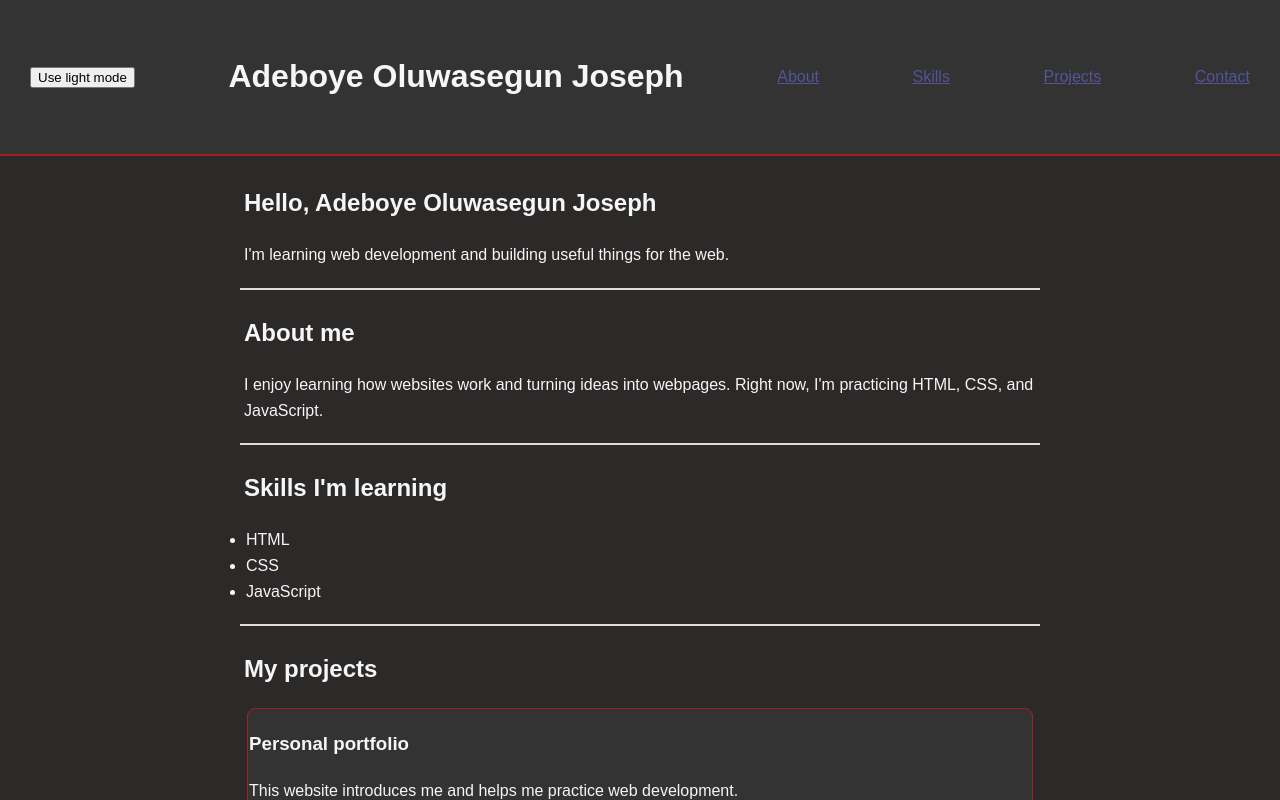
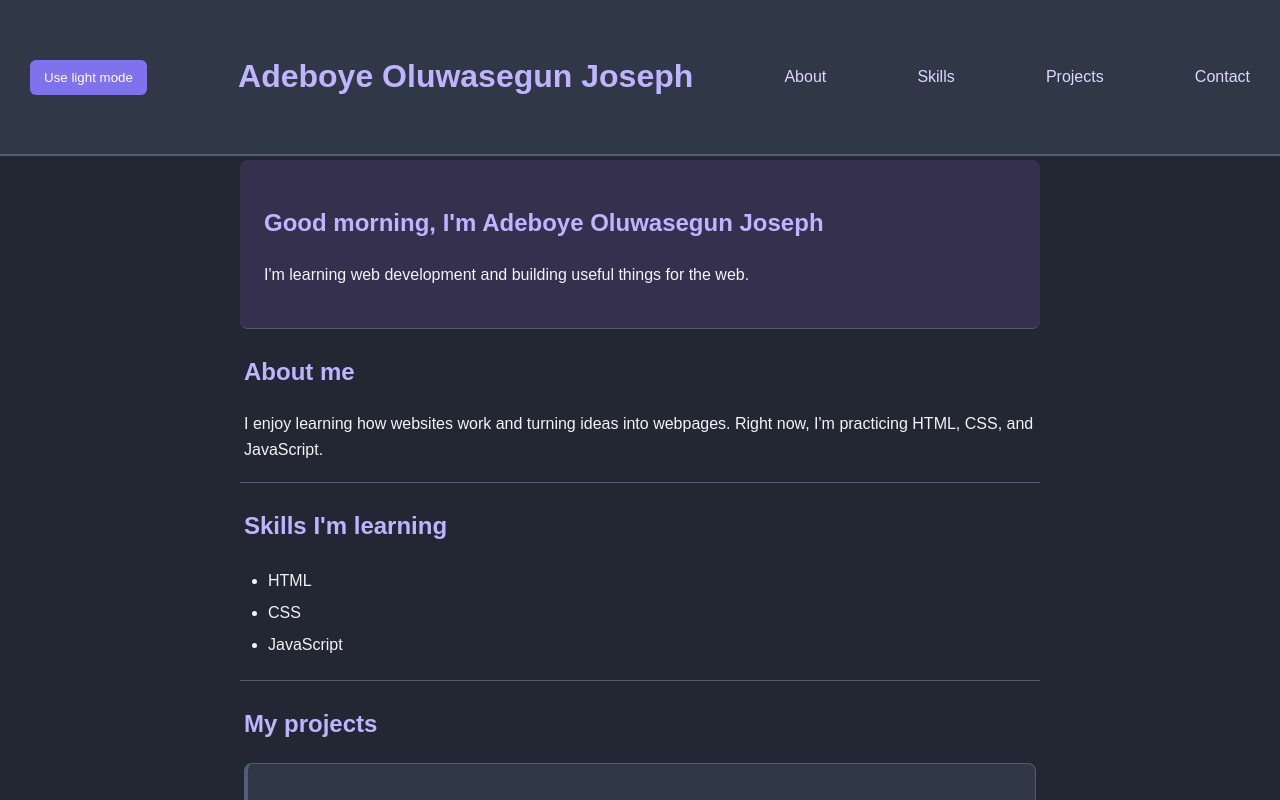
Before and after one commit to adeboyesegun49-a11y/about_me, a plain HTML site: page index.html in a window 1280 px wide. Both pictures are taken after a click on the button "Use dark mode". Shown: the top 800 px of the page. Drawn offline with Linux system fonts and the light colour scheme.

Commit message:
Modified

```diff
--- a/index.html
+++ b/index.html
@@ -19,7 +19,7 @@
 
     <main>
       <section id="home">
-        <h2>Hello, Adeboye Oluwasegun Joseph</h2>
+        <h2 id="greeting">Hello, Adeboye Oluwasegun Joseph</h2>
         <p>I'm learning web development and building useful things for the web.</p>
       </section>
 
--- a/script.js
+++ b/script.js
@@ -4,3 +4,15 @@ themeToggle.addEventListener("click", () => {
   const darkModeOn = document.body.classList.toggle("dark-mode");
   themeToggle.textContent = darkModeOn ? "Use light mode" : "Use dark mode";
 });
+
+const greeting = document.querySelector("#greeting");
+const hour = new Date().getHours();
+
+
+if (hour < 12) {
+ greeting.textContent = "Good morning, I'm Adeboye Oluwasegun Joseph";
+ } else if (hour < 18) {
+ greeting.textContent = "Good afternoon, I'm Adeboye Oluwasegun Joseph";
+} else {
+  greeting.textContent = "Good evening, I'm Adeboye Oluwasegun Joseph";
+}
--- a/style.css
+++ b/style.css
@@ -59,7 +59,7 @@ body.dark-mode {
 body.dark-mode header,
 body.dark-mode article {
   background: #333;
-  border-color: #a81e1e;
+  border-color: #c41d1d;
 }
 body.dark-mode header a {
   color: rgb(84, 84, 153);
@@ -67,3 +67,123 @@ body.dark-mode header a {
 body.dark-mode nav a {
   color: #fafcfe;
 }
+
+/* Simple color styles */
+body {
+  color: #26324a;
+  background: #f4f6fb;
+}
+
+header {
+  background: #ffffff;
+  border-bottom: 2px solid #d8deea;
+}
+
+header h1 {
+  color: #5b4b9a;
+}
+
+header a {
+  color: #4f5d73;
+  text-decoration: none;
+}
+
+header a:hover {
+  color: #6c5ce7;
+}
+
+#theme-toggle {
+  padding: 10px 14px;
+  color: #ffffff;
+  background: #6c5ce7;
+  border: 0;
+  border-radius: 6px;
+  cursor: pointer;
+}
+
+#theme-toggle:hover {
+  background: #5141c4;
+}
+
+#home {
+  padding: 24px;
+  background: #ece9fb;
+  border-radius: 8px;
+}
+
+section {
+  border-bottom: 1px solid #d8deea;
+}
+
+#skills ul {
+  padding-left: 24px;
+  list-style-type: disc;
+}
+
+#skills li {
+  padding: 3px 0;
+  color: #364152;
+}
+
+article {
+  margin: 12px 0;
+  padding: 16px;
+  background: #ffffff;
+  border: 1px solid #d8deea;
+  border-left: 4px solid #6fcbb1;
+  border-radius: 8px;
+}
+
+article h3 {
+  color: #5b4b9a;
+}
+
+footer {
+  padding: 12px;
+  color: #3d4960;
+  background: #e8ebf3;
+}
+
+body.dark-mode {
+  color: #f3f4f8;
+  background: #222733;
+}
+
+body.dark-mode header,
+body.dark-mode article {
+  color: #f3f4f8;
+  background: #303747;
+  border-color: #515d73;
+}
+
+body.dark-mode header h1,
+body.dark-mode section h2,
+body.dark-mode article h3 {
+  color: #bfb4ff;
+}
+
+body.dark-mode header a {
+  color: #ded8ff;
+}
+
+body.dark-mode section {
+  border-color: #515d73;
+}
+
+body.dark-mode #home {
+  background: #34304e;
+}
+
+body.dark-mode #skills li {
+  color: #f3f4f8;
+}
+
+body.dark-mode footer {
+  color: #f3f4f8;
+  background: #1b202b;
+}
+
+body.dark-mode #theme-toggle {
+  color: #ffffff;
+  background: #8072ed;
+}
```
